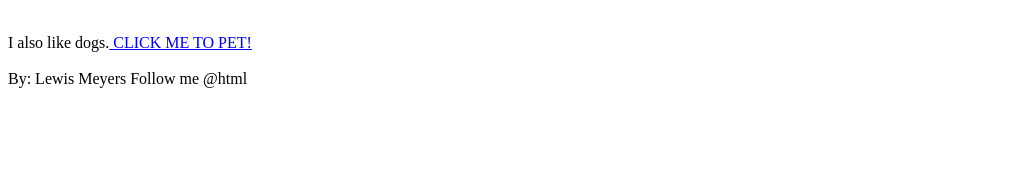
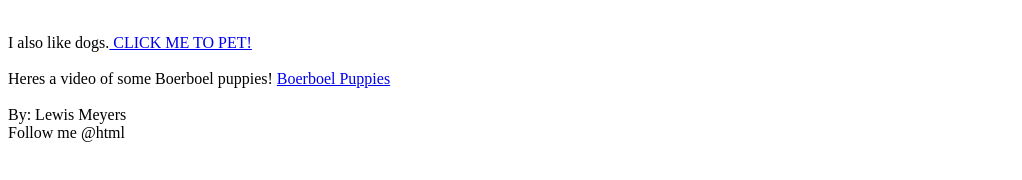
Before and after one commit to DevRelLewis/HTML-and-CSS-Projects, a plain HTML site: page Assignment.html in a window 1280 px wide. Shown: the part 428-608 px from the top of the page, without its empty margins (0-1022 px from the left). Drawn offline with Linux system fonts and the light colour scheme.

Commit message:
Update Assignment.html

```diff
--- a/Assignment.html
+++ b/Assignment.html
@@ -5,6 +5,7 @@
         <meta charset="utf-8">
     </head>
         <body>
+
             <main>
                 <h1>THIS IS WHERE ALL THE CONTENT ON THE WEBPAGE GOES.</h1>
                 <h3>And more stuff goes here</h3>
@@ -12,10 +13,12 @@
                 You see all my stuff???
                 <br><img src="file:///Users/lewismeyers/Documents/GitHub/Images/Stuff.jpg" width="350" height="240"></br>
                 <br><br>I also like dogs.<a href="FluffyDog.html"> CLICK ME TO PET!</a></br></br>
+                    <nav>
+                        Heres a video of some Boerboel puppies! <a href="https://www.youtube.com/watch?v=qyXD5YI2-L8}" target="_blank">Boerboel Puppies</a>
             </main>
         </body>
     <footer>
-        By: Lewis Meyers
+        <br>By: Lewis Meyers</br>
         Follow me @html
     </footer>
 </html>
```
